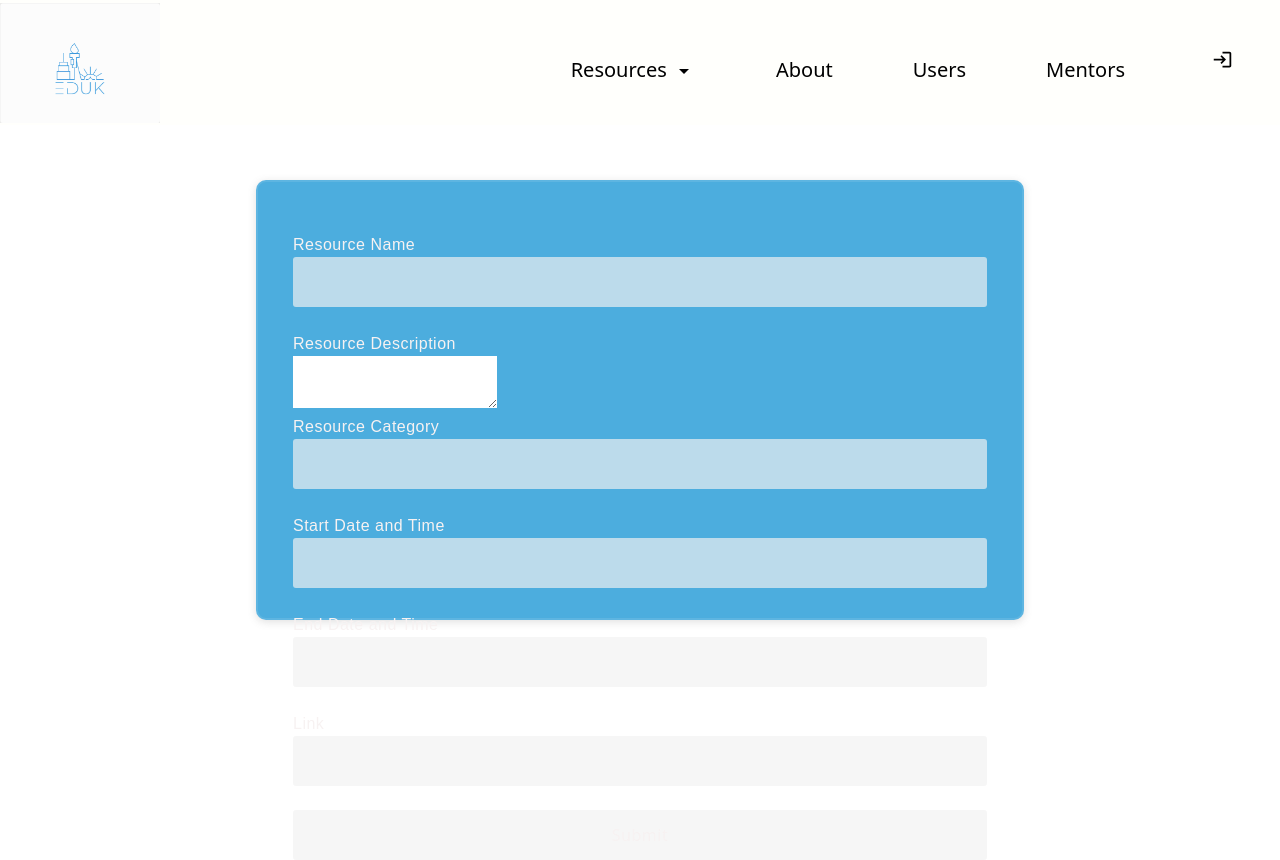
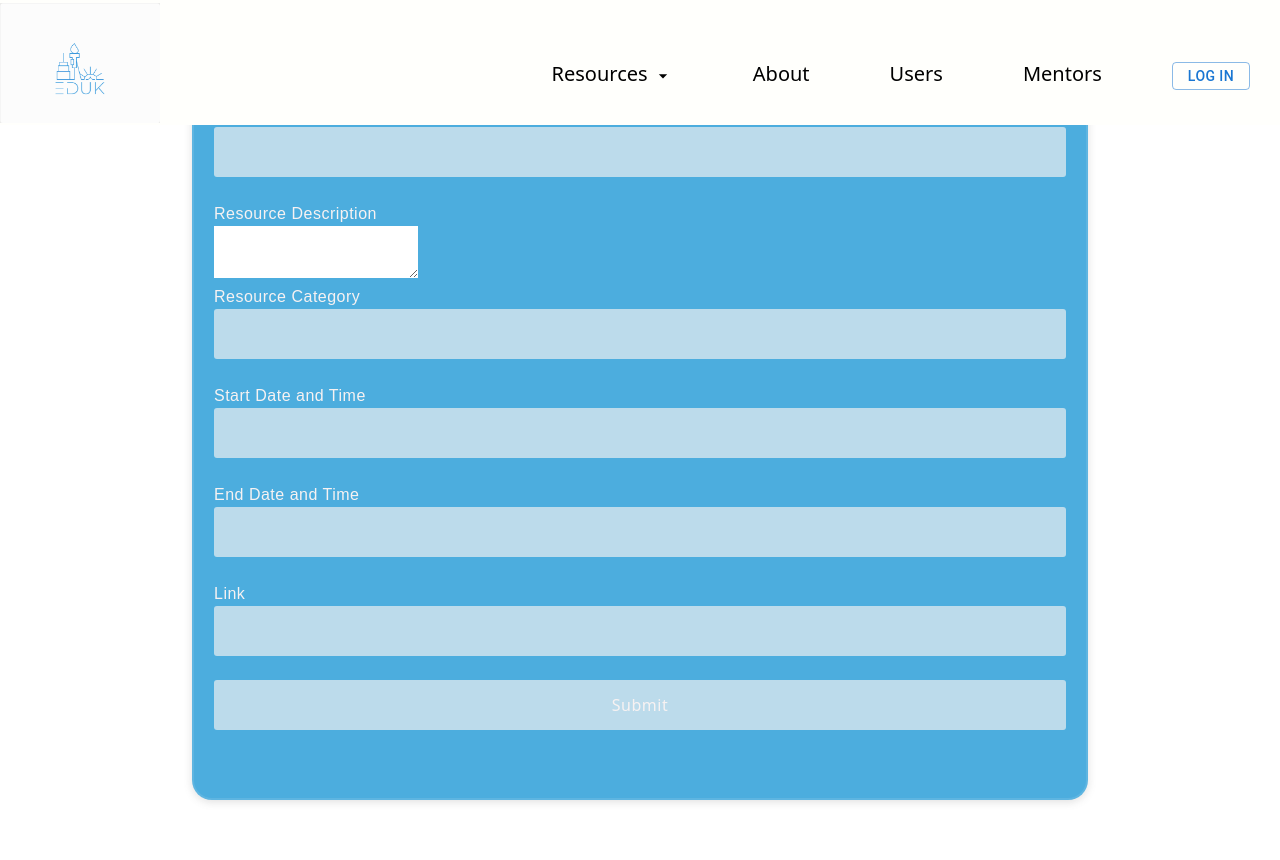
Before and after one commit to TheodoreBFrazier/EDUK, a React (Create React App) app in the folder frontend/: page /resources/create in a window 1280 px wide. After the commit the page ends 800 px from the top, so only its background shows below. Built offline with nearby package versions, Linux system fonts and the light colour scheme; no server answers.

Commit message:
css nav / changes

```diff
--- a/frontend/src/components/CreateResource.js
+++ b/frontend/src/components/CreateResource.js
@@ -30,7 +30,7 @@ function CreateResource() {
 	};
 	return (
 		<div>
-      <form onSubmit={handleSubmit}>
+			<form className="form" onSubmit={handleSubmit}>
 				<label htmlFor="resource_name">Resource Name</label>
 				<br />
 				<input
--- a/frontend/src/components/NavBar.css
+++ b/frontend/src/components/NavBar.css
@@ -1,5 +1,6 @@
 .logoimg {
 	height: 120px;
+	margin: 0;
 }
 
 nav {
@@ -14,6 +15,7 @@ nav {
 	display: flex;
 	flex-flow: row nowrap;
 	text-align: center;
+	padding-top: 40px;
 }
 
 .navLinks a {
@@ -34,10 +36,17 @@ nav {
 	padding-top: 30px;
 }
 .navLinks .iconLi {
+	text-decoration: none;
+
 	padding-top: 10px;
+	height: 2em;
+	text-align: center;
+}
+.navLinks li a {
+	text-decoration: none;
 }
 
 .loginIcon {
-	padding-top: 14px;
-	align-items: center;
+	height: 2em;
+	padding-top: 50px;
 }
--- a/frontend/src/components/RightNav.js
+++ b/frontend/src/components/RightNav.js
@@ -2,11 +2,8 @@ import React, { useState } from "react";
 import Dropdown from "./Dropdown";
 import { Link } from "react-router-dom";
 import "./NavBar.css";
-
+import Button from "@mui/material/Button";
 import styled from "styled-components";
-
-// login Icon
-import LoginIcon from "@mui/icons-material/Login";
 import ArrowDropDownIcon from "@mui/icons-material/ArrowDropDown";
 
 const Ul = styled.ul`
@@ -15,7 +12,7 @@ const Ul = styled.ul`
 		background-color: rgb(247 247 247);
 		position: fixed;
 		transform: ${({ open }) => (open ? "translateX(0)" : "translateX(100%)")};
-		top: 0;
+		top: 30px;
 		right: 0;
 		height: 100vh;
 		width: 240px;
@@ -42,7 +39,7 @@ export default function RightNav({ open }) {
 				onClick={dropdown ? onMouseleave : onMouseEnter}
 			>
 				<Link to="/resources">
-					Resources <ArrowDropDownIcon></ArrowDropDownIcon>
+					Resources <ArrowDropDownIcon fontSize="small"></ArrowDropDownIcon>
 				</Link>
 				{dropdown && <Dropdown />}
 			</li>
@@ -55,11 +52,11 @@ export default function RightNav({ open }) {
 			<li className="eachLi mainLi">
 				<Link to="/mentors/create">Mentors</Link>
 			</li>
-			<li className="eachLi iconLi">
-				<Link to="/users">
-					<LoginIcon className="loginIcon" fontSize="large"></LoginIcon>
-				</Link>
-			</li>
+			<Link to="/users">
+				<Button className="loginIcon" variant="outlined" size="medium">
+					Log in
+				</Button>
+			</Link>
 		</Ul>
 	);
 }
```
Lines whose indentation alone changed are shown as unchanged.
